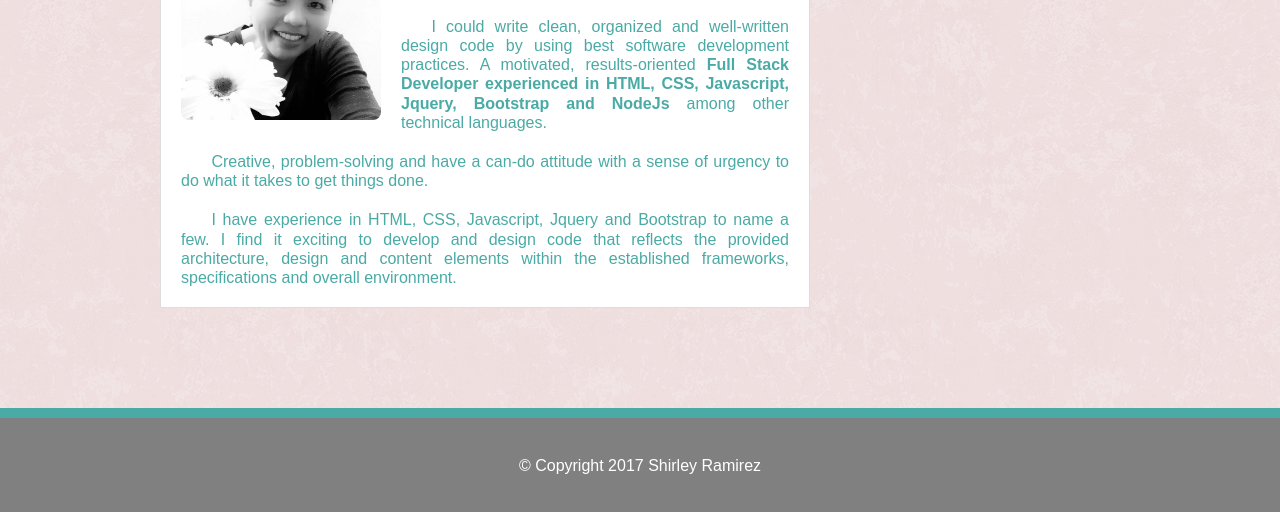
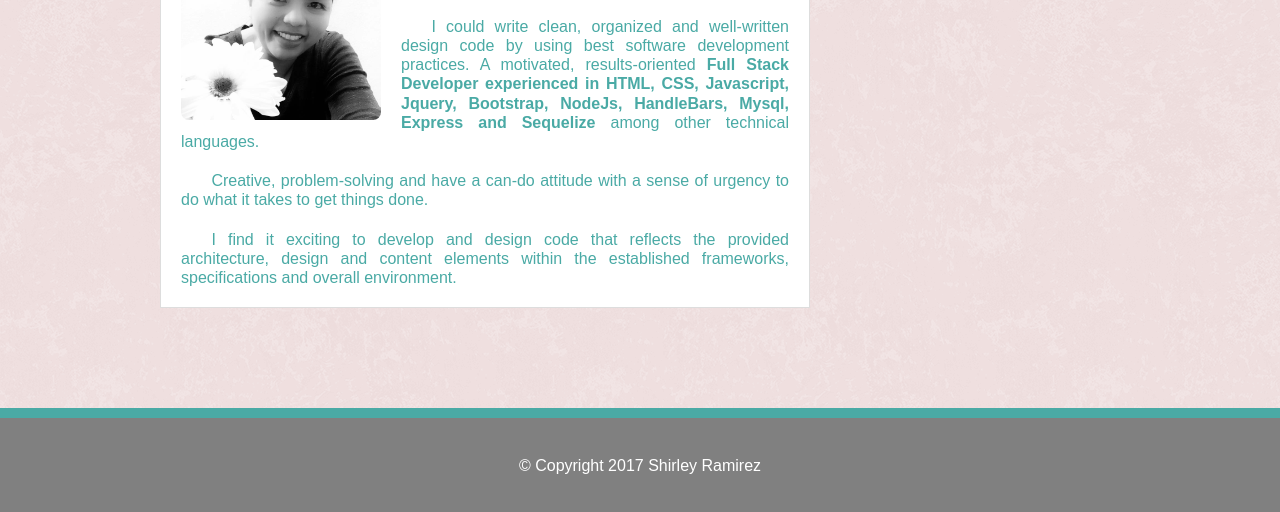
Before and after one commit to shirleymramirez/Responsive-Portfolio, a plain HTML site: page index.html in a window 1280 px wide. Shown: the part 286-798 px from the top of the page. Drawn offline with Linux system fonts and the light colour scheme.

Commit message:
added technical skills learned

```diff
--- a/index.html
+++ b/index.html
@@ -49,11 +49,9 @@
                 <!-- Image Link -->
                 <img id="about-me-image" src="./assets/images/shirley_pix.jpg" alt="Shirley Ramirez">
                 <p>Currently, I am learning and enhancing my coding skills in University of Arizona Coding Bootcamp. My target is to become a Full Stack Web Developer before or after the program.</p>
-                <p> I could write clean, organized and well-written design code by using best software development practices. A motivated, results-oriented <b>Full Stack Developer experienced in HTML, CSS, Javascript, Jquery, Bootstrap and NodeJs </b> among
-                    other technical languages.</p>
+                <p> I could write clean, organized and well-written design code by using best software development practices. A motivated, results-oriented <b>Full Stack Developer experienced in HTML, CSS, Javascript, Jquery, Bootstrap, NodeJs, HandleBars, Mysql, Express and Sequelize </b> among other technical languages.</p>
                 <p>Creative, problem-solving and have a can-do attitude with a sense of urgency to do what it takes to get things done. </p>
-                <p>I have experience in HTML, CSS, Javascript, Jquery and Bootstrap to name a few. I find it exciting to develop and design code that reflects the provided architecture, design and content elements within the established frameworks, specifications
-                    and overall environment.</p>
+                <p>I find it exciting to develop and design code that reflects the provided architecture, design and content elements within the established frameworks, specifications and overall environment.</p>
             </section>
 
             <!--Online Profile-->
```
